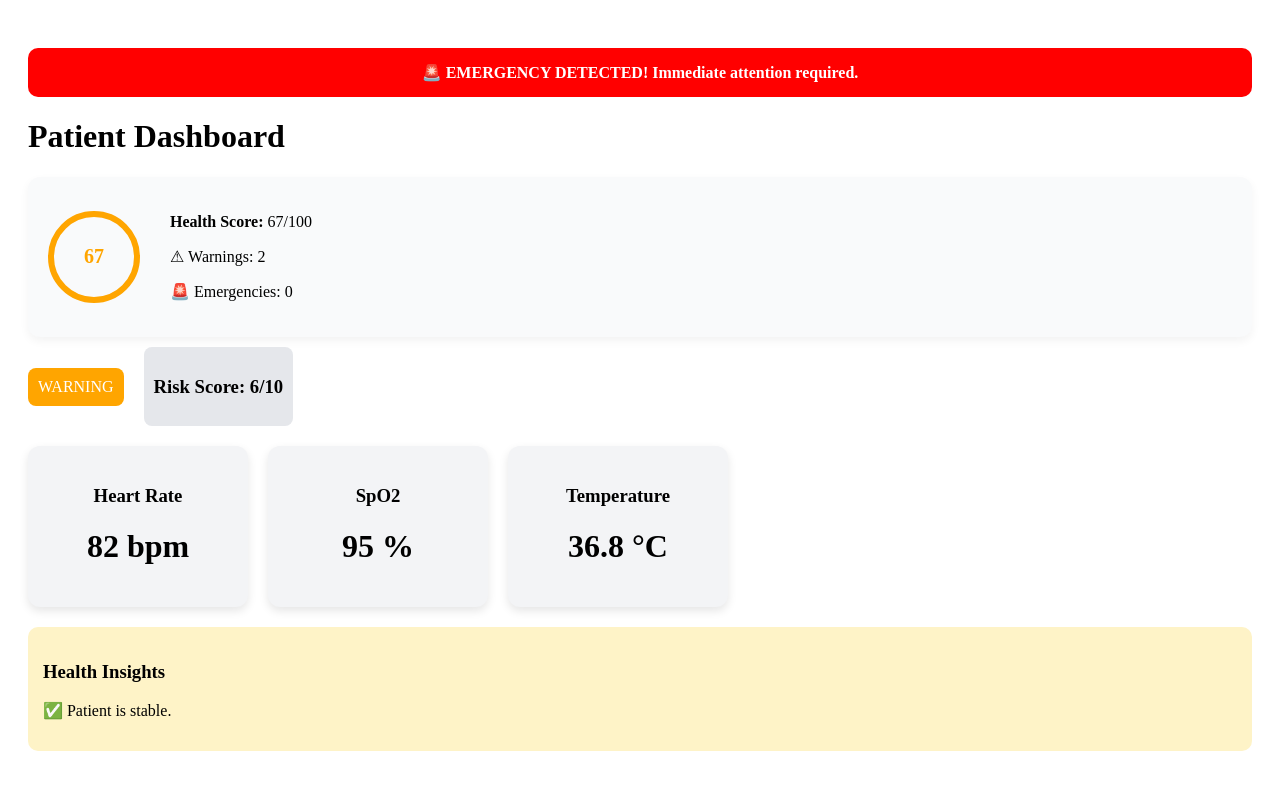
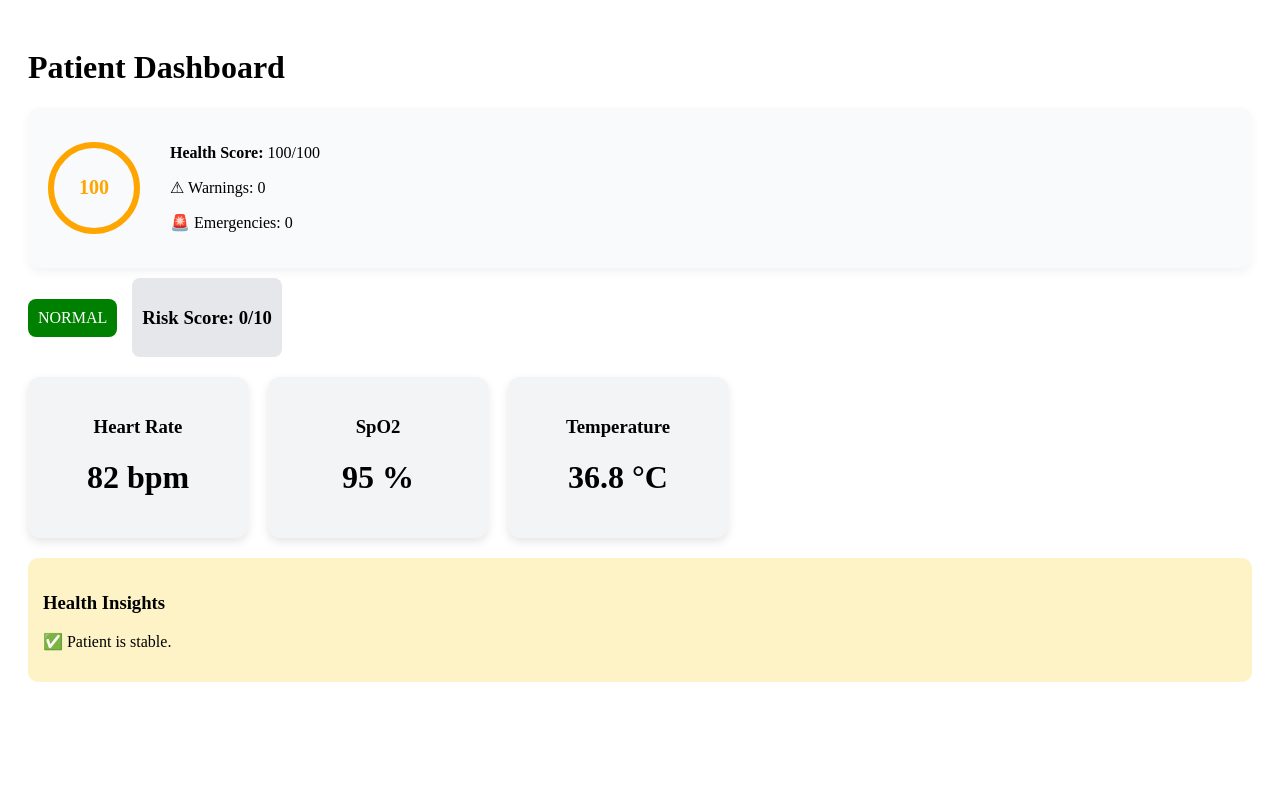
Before and after one commit to Aadya2901/ElderEase, a React app in the folder frontend/: page / in a window 1280 px wide. Shown: the top 790 px of the page. Built offline with nearby package versions, Linux system fonts and the light colour scheme; the HTML template or start-up script is replaced by a standard one.

Commit message:
feat: implement fully dynamic health evaluation system with computed summary, alerts, and insights

```diff
--- a/frontend/src/pages/PatientDashboard.jsx
+++ b/frontend/src/pages/PatientDashboard.jsx
@@ -7,34 +7,65 @@ import AlertBanner from "../components/AlertBanner";
 
 export default function PatientDashboard() {
 
+  const heartRate = 82;
+  const spo2 = 95;
+  const temperature = 36.8;
+
   const generateInsights = () => {
-    if (82 > 110) return "⚠ High heart rate detected. Ask patient to rest.";
-    if (95 < 90) return "⚠ Low oxygen level. Check breathing immediately.";
-    if (36.8 > 38) return "⚠ Fever detected. Monitor temperature.";
+    if (status === "EMERGENCY")
+      return "🚨 Critical condition detected. Immediate medical attention required.";
+
+    if (status === "WARNING")
+      return "⚠ Patient showing abnormal signs. Monitor closely.";
+
     return "✅ Patient is stable.";
   };
+
+  const status =
+  heartRate > 110 || spo2 < 90 || temperature > 38
+    ? "EMERGENCY"
+    : heartRate > 95 || spo2 < 94 || temperature > 37.5
+    ? "WARNING"
+    : "NORMAL";
+
+    const riskScore =
+      (heartRate > 110 ? 3 : 0) +
+      (spo2 < 92 ? 4 : 0) +
+      (temperature > 38 ? 3 : 0);
+
+    const warnings =
+      (heartRate > 95 || spo2 < 94 || temperature > 37.5) ? 1 : 0;
+
+    const emergencies =
+      (heartRate > 110 || spo2 < 90 || temperature > 38) ? 1 : 0;
+
+    const healthScore = 100 - riskScore * 10;
 
   return (
     <div style={{ padding: "20px" }}>
 
-      <AlertBanner status="EMERGENCY" />
+      <AlertBanner status={status} />
 
       <h1>Patient Dashboard</h1>
 
       {/* Summary Section */}
-      <HealthSummary score={67} warnings={2} emergencies={0} />
+      <HealthSummary
+        score={healthScore}
+        warnings={warnings}
+        emergencies={emergencies}
+      />
 
       {/* Top Section */}
-      <div style={{ display: "flex", gap: "20px", alignItems: "center" }}>
-        <StatusBadge status="WARNING" />
-        <RiskScore score={6} />
+      <div style={{ display: "flex", gap: "15px", alignItems: "center" }}>
+        <StatusBadge status={status} />
+        <RiskScore score={riskScore} />
       </div>
 
       {/* Cards Section */}
       <div style={{ display: "flex", gap: "20px", marginTop: "20px" }}>
-        <VitalCard title="Heart Rate" value={82} unit="bpm" />
-        <VitalCard title="SpO2" value={95} unit="%" />
-        <VitalCard title="Temperature" value={36.8} unit="°C" />
+        <VitalCard title="Heart Rate" value={heartRate} unit="bpm" />
+        <VitalCard title="SpO2" value={spo2} unit="%" />
+        <VitalCard title="Temperature" value={temperature} unit="°C" />
       </div>
 
       {/* Insights Section */}
```
